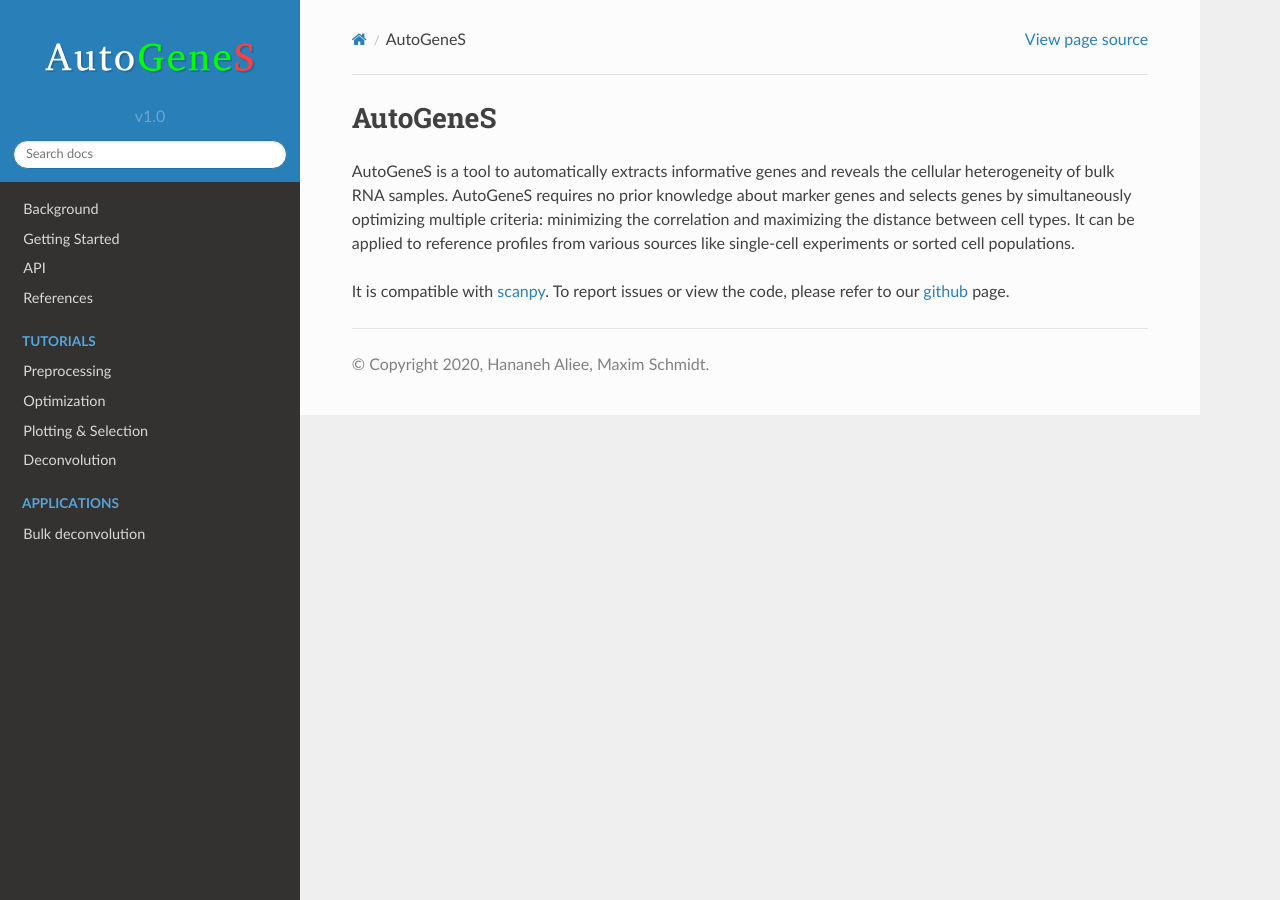
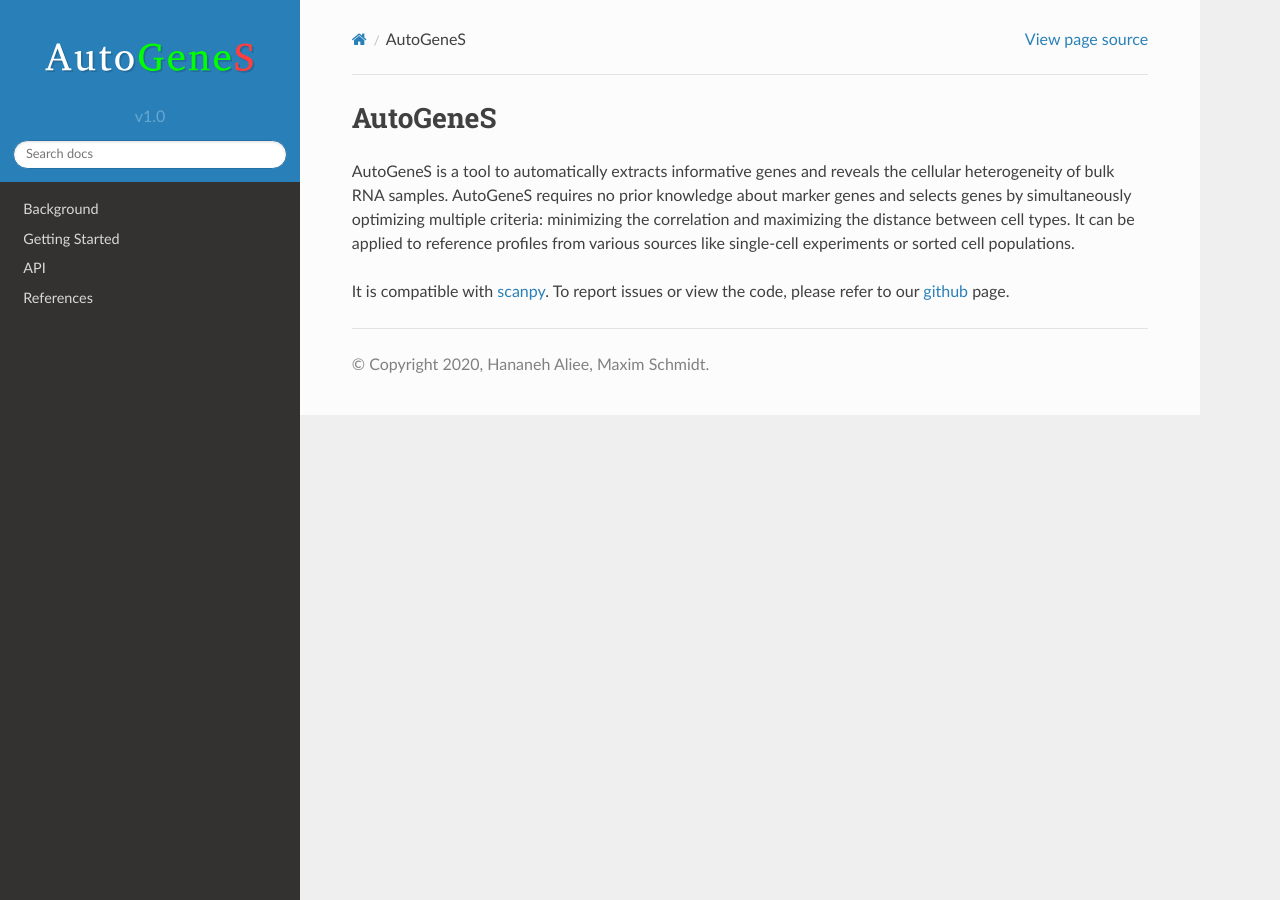
Before and after one commit to theislab/AutoGeneS, a Sphinx documentation site: the page built from docs/index.rst, in a window 1280 px wide. Built offline with Sphinx 7.4.7 and the Read the Docs theme 2.0.0, drawn with Linux system fonts in a browser that asks for light colours.

Commit message:
updated docs TOC

```diff
--- a/docs/applications/bulk_deconvolution.rst
+++ /dev/null
@@ -1,2 +0,0 @@
-Bulk deconvolution
-==================
--- a/docs/index.rst
+++ b/docs/index.rst
@@ -16,20 +16,3 @@ It is compatible with `scanpy`_. To report issues or view the code, please refer
   getting_started
   api
   references
-
-.. toctree::
-  :maxdepth: 1
-  :hidden:
-  :caption: Tutorials
-
-  tutorials/preprocessing
-  tutorials/optimization
-  tutorials/plotting_selection
-  tutorials/deconvolution
-
-.. toctree::
-  :maxdepth: 1
-  :hidden:
-  :caption: Applications
-
-  applications/bulk_deconvolution
--- a/docs/tutorials/deconvolution.rst
+++ /dev/null
@@ -1,2 +0,0 @@
-Deconvolution
-=============
--- a/docs/tutorials/optimization.rst
+++ /dev/null
@@ -1,2 +0,0 @@
-Optimization
-============
--- a/docs/tutorials/plotting_selection.rst
+++ /dev/null
@@ -1,2 +0,0 @@
-Plotting & Selection
-====================
--- a/docs/tutorials/preprocessing.rst
+++ /dev/null
@@ -1,2 +0,0 @@
-Preprocessing
-=============
```
